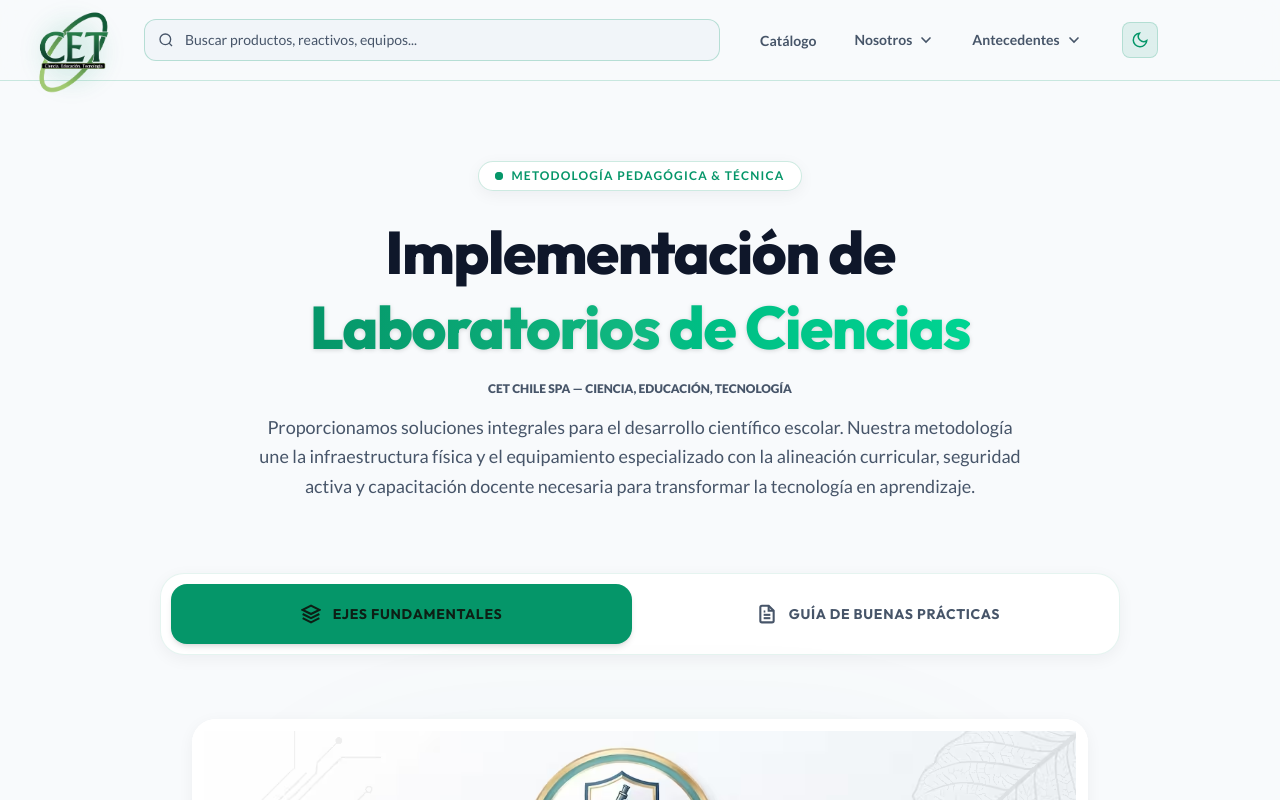
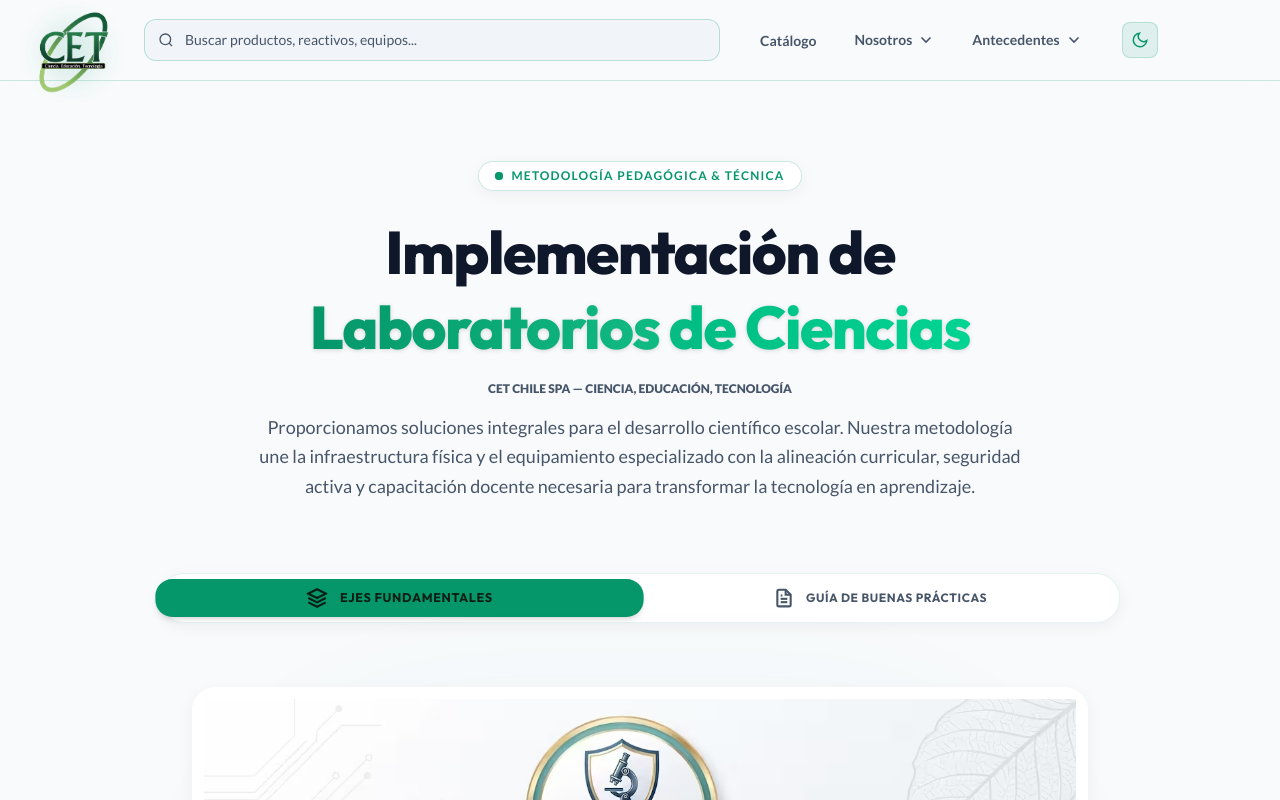
Before and after one commit to KevinKeyssx/GlobalCet-Front, a SvelteKit app: page /fundamentals in a window 1280 px wide. Shown: the top 800 px of the page. Built offline with nearby package versions, Linux system fonts and the light colour scheme.

Commit message:
Styles updated

```diff
--- a/src/routes/fundamentals/+page.svelte
+++ b/src/routes/fundamentals/+page.svelte
@@ -229,13 +229,13 @@
 
 	<!-- ─── INTERACTIVE SECTOR SWITCHER ────────────────────────────────────────── -->
 	<section class="relative mx-auto max-w-5xl px-6 py-6 sm:px-8">
-		<div class="grid grid-cols-1 sm:grid-cols-2 gap-4 p-2.5 rounded-3xl bg-card border border-brand/10 shadow-card">
+		<div class="grid grid-cols-1 sm:grid-cols-2 gap-4 p-1.5 rounded-3xl bg-card border border-brand/10 shadow-card">
 			<button
 				onclick={ ( ) => { activeMainTab = 'ejes'; } }
 				class="
-					relative py-5 px-6 rounded-2xl transition-all duration-300 font-display text-sm font-bold uppercase tracking-wider flex items-center justify-center gap-3 group
+					relative py-2 px-6 rounded-2xl transition-all duration-300 font-display text-xs font-bold uppercase tracking-wider flex items-center justify-center gap-3 group
 					{ activeMainTab === 'ejes'
-						? 'bg-brand text-surface-dark shadow-md scale-[ 1.01 ]'
+						? 'bg-brand text-surface-dark shadow-md scale-105'
 						: 'text-text-muted hover:text-text hover:bg-brand/5'
 					}
 				"
@@ -249,9 +249,9 @@
 			<button
 				onclick={ ( ) => { activeMainTab = 'guide'; } }
 				class="
-					relative py-5 px-6 rounded-2xl transition-all duration-300 font-display text-sm font-bold uppercase tracking-wider flex items-center justify-center gap-3 group
+					relative py-2 px-6 rounded-2xl transition-all duration-300 font-display text-xs font-bold uppercase tracking-wider flex items-center justify-center gap-3 group
 					{ activeMainTab === 'guide'
-						? 'bg-brand text-surface-dark shadow-md scale-[ 1.01 ]'
+						? 'bg-brand text-surface-dark shadow-md scale-105'
 						: 'text-text-muted hover:text-text hover:bg-brand/5'
 					}
 				"
```
